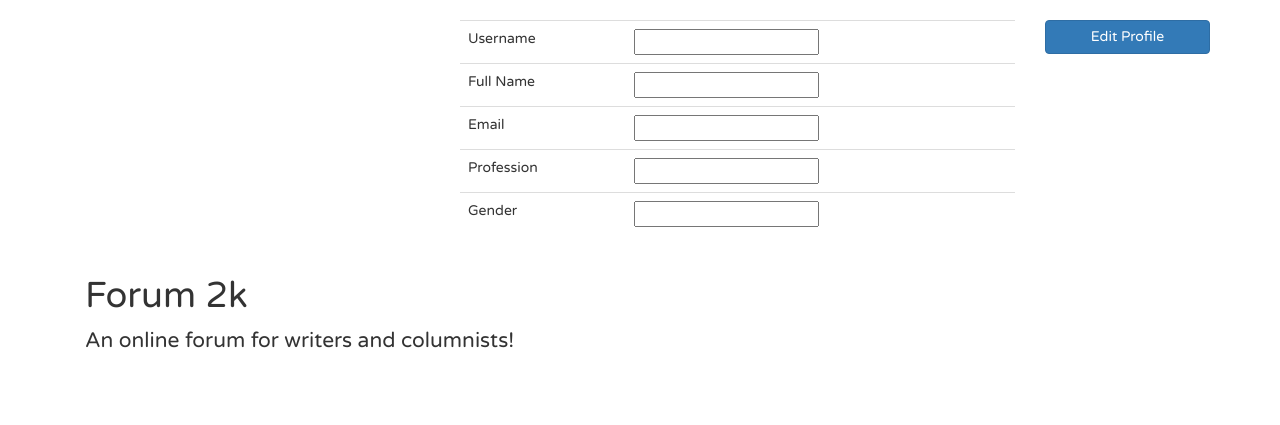
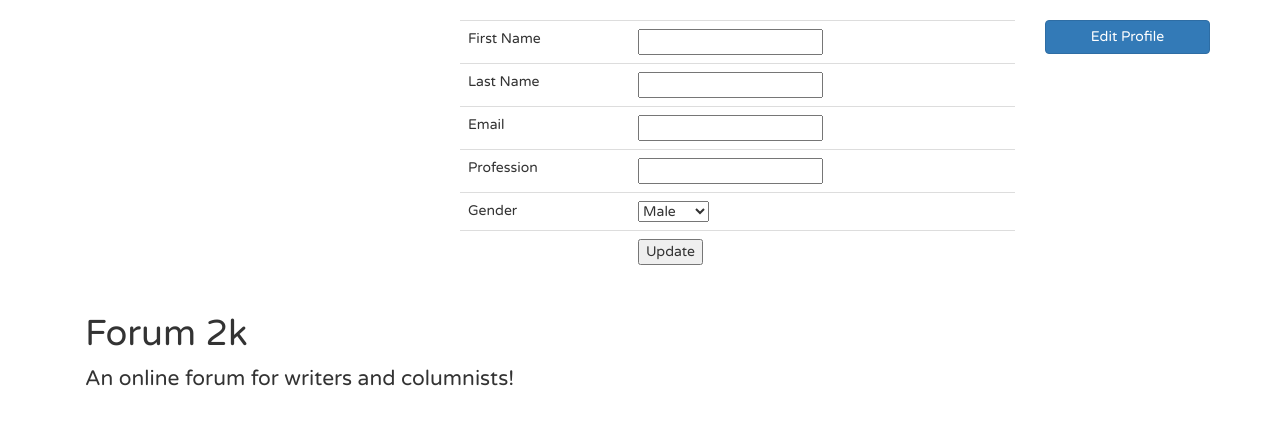
Before and after one commit to davetweetlive/blogpost, a Django app: page /profile/ in a window 1280 px wide. Shown: the part 52-477 px from the top of the page. Run offline with Django 3.2, Linux system fonts and the light colour scheme; parts of the project's set-up code (start-up, migrations or seed data) failed here and were passed over; some libraries are stand-ins or nearby versions.

Commit message:
Stuck at adding one to one field attributes

```diff
--- a/MYBLOG/TEMPLATES/MYBLOG/profile.html
+++ b/MYBLOG/TEMPLATES/MYBLOG/profile.html
@@ -27,28 +27,42 @@
                   </div>
                   <div class="col-md-6">
                       <div class="profile-head">
+                        <form class="" method="post">
+                          {% csrf_token %}
                           <table class="table">
+                            <!-- <tr scope="row">
+                              <td>Username</td>
+                              <td> <input type="text" name="username" value=""> </td>
+                            </tr> -->
                             <tr scope="row">
-                            <td>Username</td>
-                            <td> <input type="text" name="" value=""> </td>
+                              <td>First Name</td>
+                              <td> <input type="text" name="fname" value=""> </td>
                             </tr>
                             <tr scope="row">
-                            <td>Full Name</td>
-                            <td> <input type="text" name="" value=""> </td>
+                              <td>Last Name</td>
+                              <td> <input type="text" name="lname" value=""> </td>
                             </tr>
                             <tr scope="row">
                               <td>Email</td>
-                            <td> <input type="text" name="" value=""> </td>
+                              <td> <input type="text" name="emailId" value=""> </td>
                             </tr>
                             <tr scope="row">
                               <td>Profession</td>
-                            <td> <input type="text" name="" value=""> </td>
+                              <td> <input type="text" name="job" value=""> </td>
                             </tr>
                             <tr scope="row">
                               <td>Gender</td>
-                            <td> <input type="text" name="" value=""> </td>
+                              <td> <select class="" name="gender">
+                                <option value="MALE">Male</option>
+                                <option value="FEMALE">Female</option>
+                              </select></td>
+                            </tr>
+                            <tr scope="row">
+                              <td></td>
+                              <td> <button type="submit" name="button">Update</button> </td>
                             </tr>
                           </table>
+                        </form>
                       </div>
                   </div>
                   <div class="col-md-2">
--- a/MYBLOG/views.py
+++ b/MYBLOG/views.py
@@ -1,5 +1,6 @@
 from django.contrib.auth import login, authenticate, logout
 from django.contrib.auth.forms import UserCreationForm
+from django.contrib.auth.models import User
 from django.shortcuts import render, redirect
 from django.http import HttpResponseRedirect
 from django.urls import reverse
@@ -93,4 +94,24 @@ def post_blog(request):
 """View Profile Section"""
 def view_profile(request):
     context = {}
+    username = request.user
+    if request.method == 'POST':
+        first_name = request.POST.get('fname')
+        last_name = request.POST.get('lname')
+        email_id = request.POST.get('emailId')
+        profession = request.POST.get('job')
+        sex = request.POST.get('gender')
+
+        user_row = User.objects.get(username = username)
+        user_row.first_name = first_name
+        user_row.last_name = last_name
+        user_row.email = email_id
+        user_row.save()
+
+        profile_row = Profile(username = username, profession = profession, gender = sex)
+        print(profile_row)
+        # add_to_user_model =
+        add_to_Profile_model = Profile(username = username)
+        print(username, first_name, last_name, email_id, profession, sex)
+
     return render(request, 'MYBLOG/profile.html', context)
```
Also changed, not shown: db.sqlite3. Lines whose indentation alone changed are shown as unchanged.
